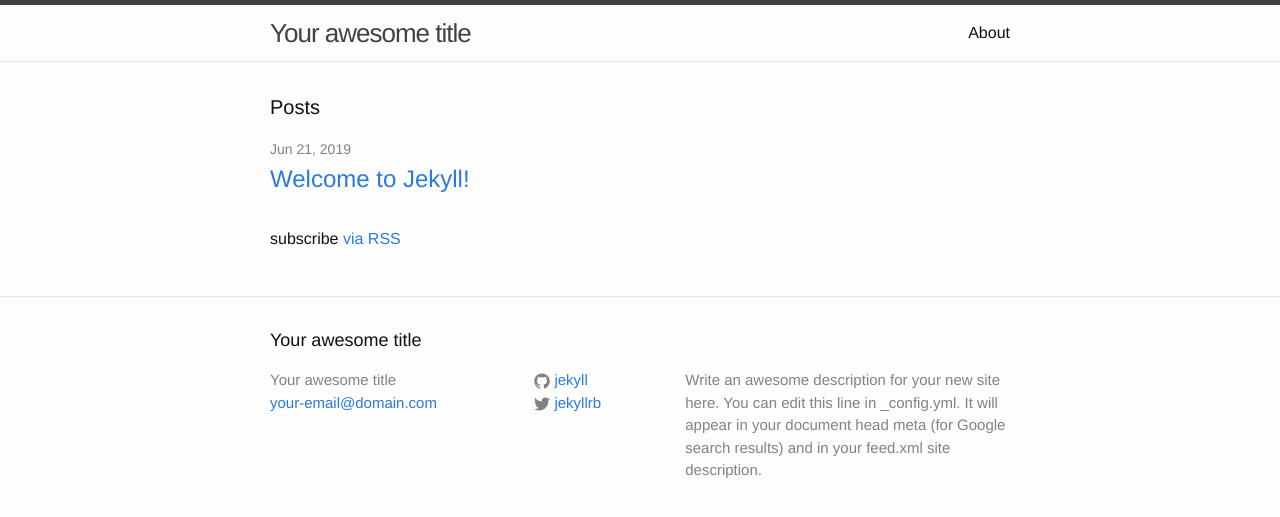
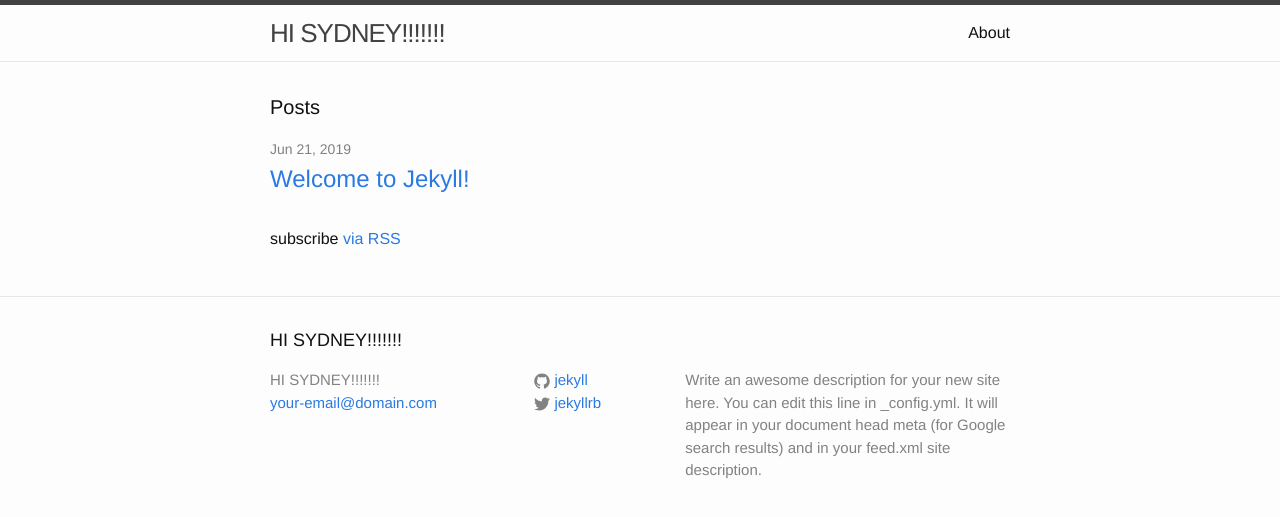
Before and after one commit to hhpatel09/hhpatel09.github.io, a Jekyll site: the page built from index.html, in a window 1280 px wide. Shown: the top 517 px of the page. Built offline with Jekyll 4.4.1, drawn with Linux system fonts in a browser that asks for light colours.

Commit message:
Update _config.yml

```diff
--- a/_config.yml
+++ b/_config.yml
@@ -6,7 +6,7 @@
 # 'jekyll serve'. If you change this file, please restart the server process.
 
 # Site settings
-title: Your awesome title
+title: HI SYDNEY!!!!!!!
 email: your-email@domain.com
 description: > # this means to ignore newlines until "baseurl:"
   Write an awesome description for your new site here. You can edit this
```
